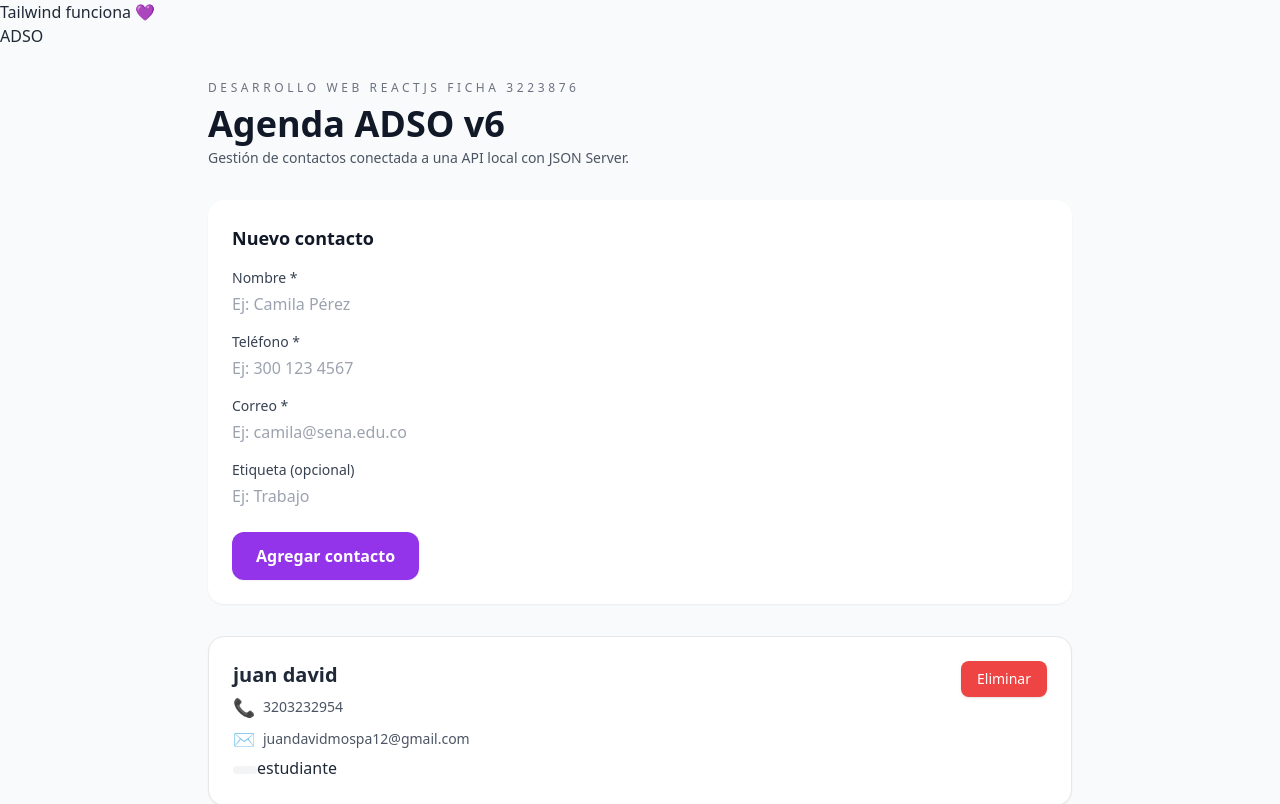
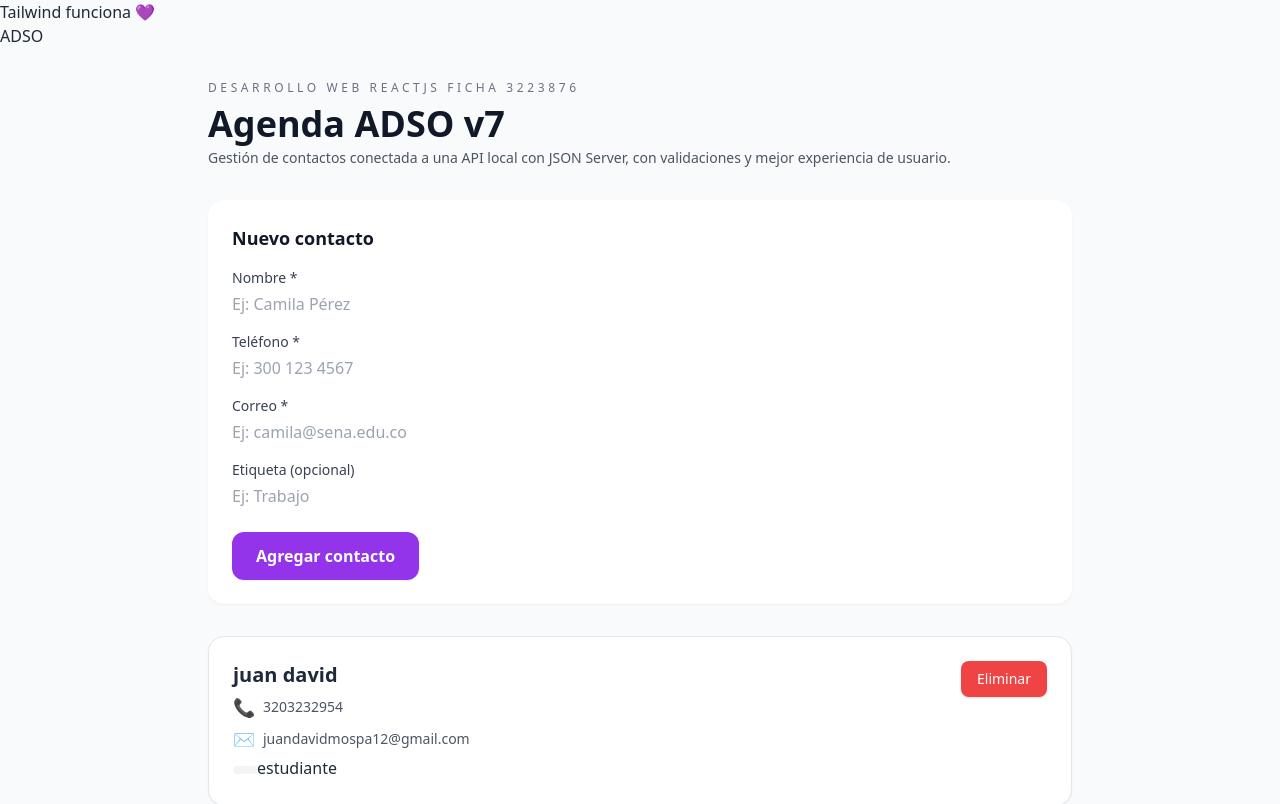
Before and after one commit to juandvid25/Agenda-D.SOFTWARE, a React (Vite) app: page / in a window 1280 px wide. Shown: the top 804 px of the page. Built offline with nearby package versions, Linux system fonts and the light colour scheme; data requests are answered from the project's data file.

Commit message:
Clase_9_Agenda_ADSO_v7_Refactor_Documentacion

```diff
--- a/src/App.jsx
+++ b/src/App.jsx
@@ -116,6 +116,8 @@ import {
   eliminarContactoPorId,
 } from "./api";
 
+import { APP_INFO } from "./config";
+
 import FormularioContacto from "./components/FormularioContacto";
 import ContactoCard from "./components/ContactoCard";
 
@@ -188,13 +190,13 @@ function App() {
 
         <header className="mb-8">
           <p className="text-xs tracking-[0.3em] text-gray-500 uppercase">
-            Desarrollo Web ReactJS Ficha 3223876
+            Desarrollo Web ReactJS Ficha {APP_INFO.ficha}
           </p>
           <h1 className="text-4xl font-extrabold text-gray-900 mt-2">
-            Agenda ADSO v6
+           {APP_INFO.titulo}
           </h1>
           <p className="text-sm text-gray-600 mt-1">
-            Gestión de contactos conectada a una API local con JSON Server.
+          {APP_INFO.subtitulo}
           </p>
         </header>
 
--- a/src/api.jsx
+++ b/src/api.jsx
@@ -1,15 +1,16 @@
-const API = "http://localhost:3002/contactos";
+// Importamos la URL base desde config.js
+import { API_BASE_URL } from "./config";
 
 // GET: listar contactos
 export async function listarContactos() {
-  const res = await fetch(API);
+  const res = await fetch(API_BASE_URL );
   if (!res.ok) throw new Error("Error al listar contactos");
   return res.json();
 }
 
 // POST: crear contacto
 export async function crearContacto(data) {
-  const res = await fetch(API, {
+  const res = await fetch(API_BASE_URL , {
     method: "POST",
     headers: { "Content-Type": "application/json" },
     body: JSON.stringify(data),
@@ -20,7 +21,7 @@ export async function crearContacto(data) {
 
 // DELETE: eliminar contacto por id
 export async function eliminarContactoPorId(id) {
-  const res = await fetch(`${API}/${id}`, {
+  const res = await fetch(`${API_BASE_URL }/${id}`, {
     method: "DELETE",
   });
   if (!res.ok) throw new Error("Error al eliminar el contacto");
--- /dev/null
+++ b/src/config.js
@@ -0,0 +1,11 @@
+// Archivo: src/config.js
+// Este archivo centraliza configuraciones reutilizables de la Agenda ADSO.
+// URL base del backend local de Agenda ADSO.
+// Si cambia el puerto o la ruta, solo se modifica aquí.
+export const API_BASE_URL = "http://localhost:3002/contactos";
+// Información general de la aplicación que se utilizará en App.jsx
+export const APP_INFO = {
+ficha: "3223876",
+titulo: "Agenda ADSO v7",
+subtitulo: "Gestión de contactos conectada a una API local con JSON Server, con validaciones y mejor experiencia de usuario.",
+};
```
